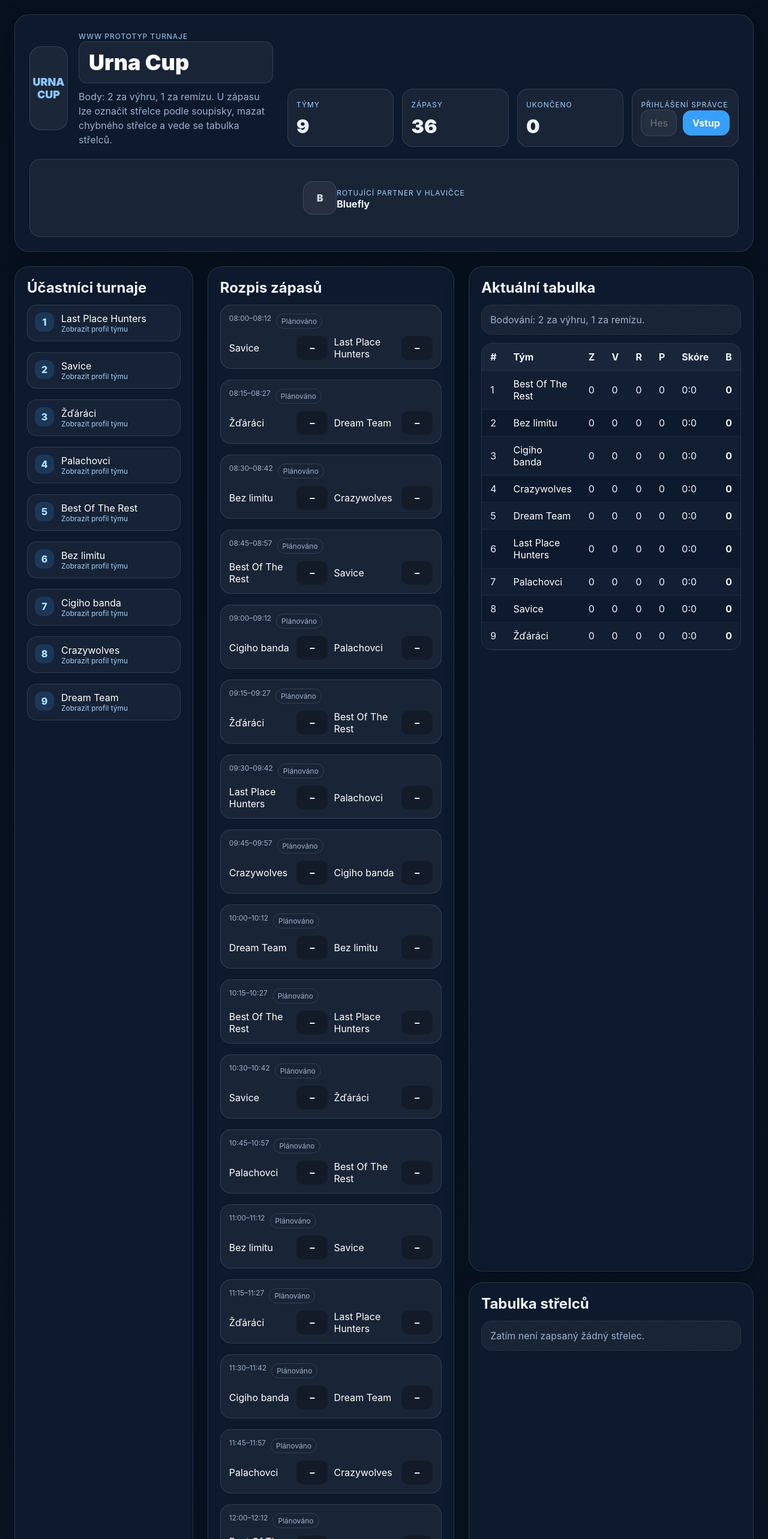
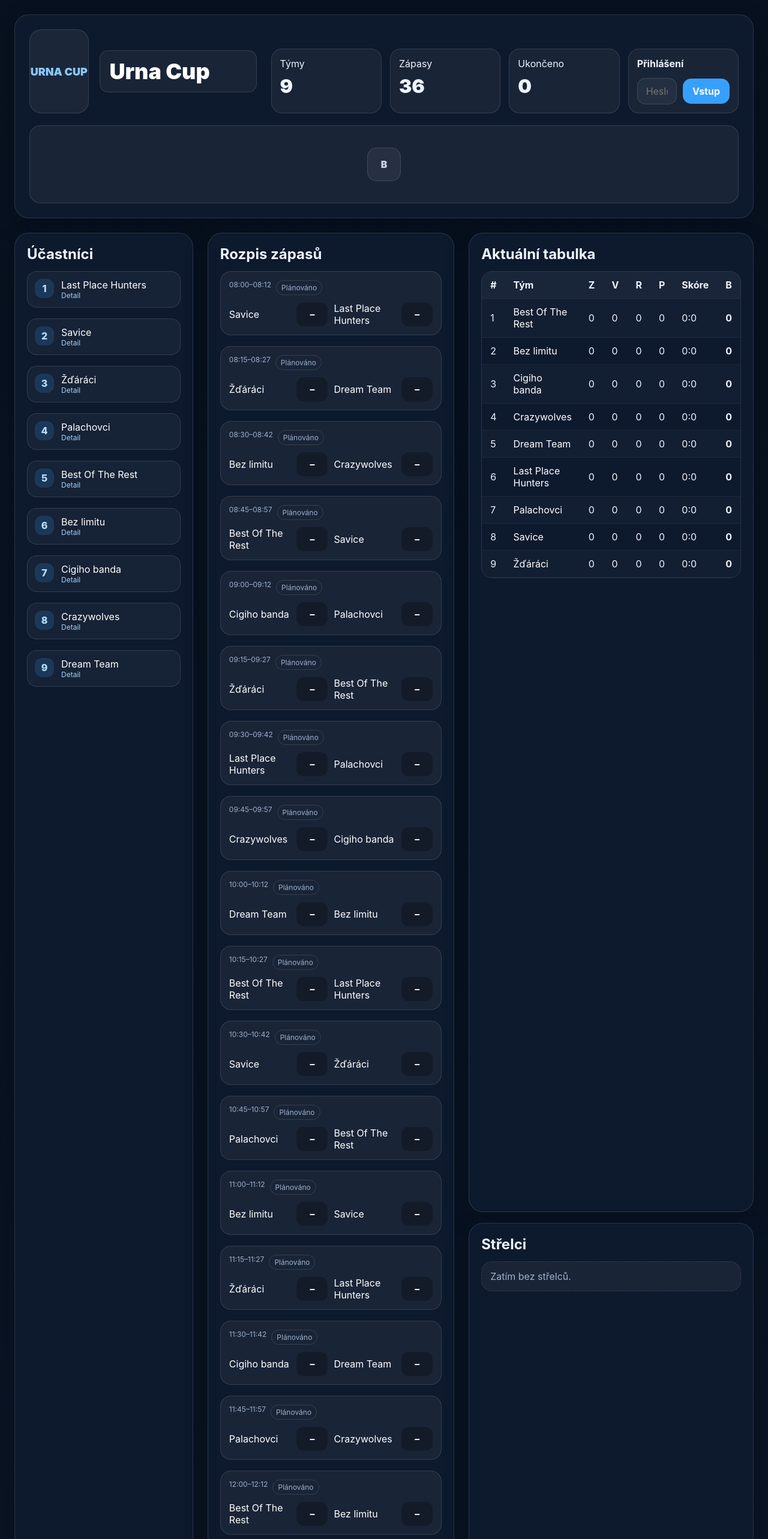
Before and after one commit to Urnacup/urnacup, a React (Vite) app: page / in a window 1280 px wide. Shown: the top 2566 px of the page at 60% size. Built offline with nearby package versions, Linux system fonts and the light colour scheme.

Commit message:
Update App.jsx

```diff
--- a/src/App.jsx
+++ b/src/App.jsx
@@ -1,6 +1,6 @@
 import React, { useEffect, useMemo, useState } from "react";
 
-const STORAGE_KEY = "urnacup-www-v2";
+const STORAGE_KEY = "urnacup-www-v3";
 const ADMIN_PASSWORD = "97531";
 const MATCH_DURATION_SECONDS = 12 * 60;
 const POINTS_WIN = 2;
@@ -151,6 +151,7 @@ function loadState() {
     const fallback = buildInitialState();
 
     const teams = Array.isArray(parsed.teams) ? parsed.teams : fallback.teams;
+
     const matches =
       Array.isArray(parsed.matches) && parsed.matches.length
         ? parsed.matches.map((m) => ({
@@ -399,7 +400,7 @@ function App() {
     if (!data.sponsors.length) return;
     const timer = setInterval(() => {
       setSponsorIndex((x) => (x + 1) % data.sponsors.length);
-    }, 2500);
+    }, 3000);
     return () => clearInterval(timer);
   }, [data.sponsors.length]);
 
@@ -631,8 +632,6 @@ function App() {
                 )}
               </div>
 
-              <div>
-                <div className="eyebrow">WWW prototyp turnaje</div>
               <input
                 className="title-input"
                 value={data.tournamentName}
@@ -642,11 +641,6 @@ function App() {
                 }
                 readOnly={!isAdmin}
               />
-                <div className="muted">
-                  Body: 2 za výhru, 1 za remízu. U zápasu lze označit střelce
-                  podle soupisky, mazat chybného střelce a vede se tabulka střelců.
-                </div>
-              </div>
             </div>
 
             <div className="stats">
@@ -660,10 +654,9 @@ function App() {
               <div className="card">
                 {isAdmin ? (
                   <>
-                    <div className="small-label success">Administrátor</div>
-                    <div className="card-title">Editace je odemčená</div>
+                    <div className="card-title">Administrátor</div>
                     <button
-                      className="button secondary"
+                      className="button secondary top-gap"
                       onClick={() => setIsAdmin(false)}
                     >
                       Odhlásit
@@ -671,8 +664,8 @@ function App() {
                   </>
                 ) : (
                   <>
-                    <div className="small-label">Přihlášení správce</div>
-                    <div className="row">
+                    <div className="card-title">Přihlášení</div>
+                    <div className="row top-gap">
                       <input
                         className="input"
                         type="password"
@@ -694,21 +687,16 @@ function App() {
 
           {currentSponsor ? (
             <div className="rotating">
-              <SponsorLogo sponsor={currentSponsor} />
-              <div>
-                <div className="small-label">Rotující partner v hlavičce</div>
-                <div className="card-title">{currentSponsor.name}</div>
-              </div>
+              <SponsorLogo sponsor={currentSponsor} large />
             </div>
           ) : null}
         </header>
 
         {isAdmin ? (
           <section className="panel">
-            <h2>Nastavení hlavičky</h2>
-            <div className="grid-two">
-              <div className="field-wrap">
-                <label>URL loga Urna Cupu</label>
+            <h2>Hlavička</h2>
+            <div className="field-wrap top-gap">
+              <label>Logo Urna Cupu</label>
               <input
                 className="input"
                 value={data.urnaLogoUrl}
@@ -718,16 +706,12 @@ function App() {
                 placeholder="https://..."
               />
             </div>
-              <div className="note">
-                V této verzi se obrázky vkládají přes přímou URL adresu.
-              </div>
-            </div>
           </section>
         ) : null}
 
         <div className="layout">
           <section className="panel">
-            <h2>Účastníci turnaje</h2>
+            <h2>Účastníci</h2>
 
             {isAdmin ? (
               <div className="row top-gap">
@@ -735,7 +719,7 @@ function App() {
                   className="input"
                   value={newTeamName}
                   onChange={(e) => setNewTeamName(e.target.value)}
-                  placeholder="Přidat nový tým"
+                  placeholder="Přidat tým"
                 />
                 <button className="button" onClick={addTeam}>
                   Přidat
@@ -769,12 +753,11 @@ function App() {
                         className="link-button tiny-link"
                         onClick={() => setSelectedTeamId(team.id)}
                       >
-                        Zobrazit profil týmu
+                        Detail
                       </button>
 
                       {isAdmin ? (
                         <div className="row mini-row">
-                          <span className="tiny">Nájezdy</span>
                           <input
                             className="mini-input"
                             type="number"
@@ -805,10 +788,10 @@ function App() {
             {isAdmin ? (
               <div className="grid-two top-gap">
                 <button className="button secondary" onClick={restoreFixedSchedule}>
-                  Obnovit pevný rozpis
+                  Obnovit rozpis
                 </button>
                 <button className="button secondary" onClick={resetData}>
-                  Obnovit demo data
+                  Reset
                 </button>
               </div>
             ) : null}
@@ -838,7 +821,7 @@ function App() {
                           : "Ukončeno"}
                       </span>
                       {sponsorName ? (
-                        <span className="sponsor-chip">Partner: {sponsorName}</span>
+                        <span className="sponsor-chip">{sponsorName}</span>
                       ) : null}
                     </div>
 
@@ -857,10 +840,6 @@ function App() {
           <section className="right-stack">
             <section className="panel">
               <h2>Aktuální tabulka</h2>
-
-              <div className="note top-gap">
-                Bodování: 2 za výhru, 1 za remízu.
-              </div>
 
               {isAdmin ? (
                 <div className="manual-box top-gap">
@@ -875,10 +854,10 @@ function App() {
                         }))
                       }
                     />
-                    Zapnout ruční pořadí tabulky
+                    Ruční pořadí
                   </label>
 
-                  <div className="stack">
+                  <div className="stack top-gap">
                     {data.teams
                       .slice()
                       .sort((a, b) => a.name.localeCompare(b.name, "cs"))
@@ -914,7 +893,6 @@ function App() {
                       <th>P</th>
                       <th>Skóre</th>
                       <th>B</th>
-
                     </tr>
                   </thead>
                   <tbody>
@@ -939,7 +917,6 @@ function App() {
                         <td>
                           <strong>{row.points}</strong>
                         </td>
-
                       </tr>
                     ))}
                   </tbody>
@@ -948,10 +925,10 @@ function App() {
             </section>
 
             <section className="panel">
-              <h2>Tabulka střelců</h2>
+              <h2>Střelci</h2>
 
               {scorers.length === 0 ? (
-                <div className="empty top-gap">Zatím není zapsaný žádný střelec.</div>
+                <div className="empty top-gap">Zatím bez střelců.</div>
               ) : (
                 <div className="table-wrap top-gap">
                   <table>
@@ -995,10 +972,10 @@ function App() {
                     className="input"
                     value={newSponsorLogo}
                     onChange={(e) => setNewSponsorLogo(e.target.value)}
-                    placeholder="Odkaz na logo (URL)"
+                    placeholder="URL loga"
                   />
                   <button className="button" onClick={addSponsor}>
-                    Přidat sponzora
+                    Přidat
                   </button>
                 </div>
               ) : null}
@@ -1028,7 +1005,7 @@ function App() {
                                 logoUrl: e.target.value,
                               })
                             }
-                            placeholder="Odkaz na logo (URL)"
+                            placeholder="URL loga"
                           />
                         </>
                       ) : (
@@ -1104,17 +1081,20 @@ function removeSponsorDirect(setData, sponsorId) {
 function Stat({ label, value }) {
   return (
     <div className="card">
-      <div className="small-label">{label}</div>
+      <div className="stat-label">{label}</div>
       <div className="stat-value">{value}</div>
     </div>
   );
 }
 
-function SponsorLogo({ sponsor }) {
+function SponsorLogo({ sponsor, large = false }) {
+  const className = large ? "sponsor-logo sponsor-logo-large" : "sponsor-logo";
+
   if (sponsor.logoUrl) {
-    return <img className="sponsor-logo" src={sponsor.logoUrl} alt={sponsor.name} />;
-  }
-  return <div className="sponsor-logo fallback">{sponsorInitials(sponsor.name)}</div>;
+    return <img className={className} src={sponsor.logoUrl} alt={sponsor.name} />;
+  }
+
+  return <div className={`${className} fallback`}>{sponsorInitials(sponsor.name)}</div>;
 }
 
 function TeamModal({
@@ -1139,16 +1119,13 @@ function TeamModal({
     <div className="modal-overlay">
       <div className="modal large">
         <div className="modal-header">
-          <div>
-            <div className="small-label">Profil týmu</div>
           <div className="card-title big">{team.name}</div>
-          </div>
           <button className="button secondary" onClick={onClose}>
             Zavřít
           </button>
         </div>
 
-        <div className="modal-grid">
+        <div className="modal-grid team-modal-grid">
           <div className="stack">
             <div className="panel small-panel">
               <div className="grid-two">
@@ -1169,7 +1146,7 @@ function TeamModal({
                   placeholder="Každý hráč na samostatný řádek"
                 />
               ) : roster.length === 0 ? (
-                <div className="empty top-gap">Soupiska zatím nebyla doplněna.</div>
+                <div className="empty top-gap">Soupiska zatím není vyplněná.</div>
               ) : (
                 <div className="stack top-gap">
                   {roster.map((player, i) => (
@@ -1187,7 +1164,7 @@ function TeamModal({
               <h3>Odehraná utkání</h3>
               <div className="stack top-gap">
                 {played.length === 0 ? (
-                  <div className="empty">Tým ještě nemá odehrané utkání.</div>
+                  <div className="empty">Bez odehraného zápasu.</div>
                 ) : (
                   played.map((m) => (
                     <MatchLine key={m.id} match={m} teamId={team.id} teams={teams} />
@@ -1200,7 +1177,7 @@ function TeamModal({
               <h3>Příští program</h3>
               <div className="stack top-gap">
                 {upcoming.length === 0 ? (
-                  <div className="empty">Další utkání zatím nejsou.</div>
+                  <div className="empty">Bez dalšího programu.</div>
                 ) : (
                   upcoming.map((m) => (
                     <MatchLine
@@ -1255,7 +1232,8 @@ function MatchModal({
       teamName: getTeamName(teams, entry.teamId),
     }));
 
-  const latestScorer = match.scorers && match.scorers.length
+  const latestScorer =
+    match.scorers && match.scorers.length
       ? match.scorers[match.scorers.length - 1]
       : null;
 
@@ -1264,7 +1242,6 @@ function MatchModal({
       <div className="modal xlarge">
         <div className="modal-header">
           <div>
-            <div className="small-label">Detail utkání</div>
             <div className="card-title big">
               {homeTeam?.name} vs. {awayTeam?.name}
             </div>
@@ -1278,10 +1255,6 @@ function MatchModal({
         {sponsor ? (
           <div className="sponsor-banner">
             <SponsorLogo sponsor={sponsor} />
-            <div>
-              <div className="small-label">Partner utkání</div>
-              <div className="card-title">{sponsor.name}</div>
-            </div>
           </div>
         ) : null}
 
@@ -1316,21 +1289,21 @@ function MatchModal({
 
             {isAdmin ? (
               <div className="panel small-panel">
-                <h3>Administrace utkání a střelců</h3>
+                <h3>Správa zápasu</h3>
 
                 <div className="button-grid top-gap">
                   <button
                     className="button"
                     onClick={() => onAddGoal(match.id, "home", "Neurčený střelec")}
                   >
-                    + domácí bez střelce
+                    + domácí
                   </button>
 
                   <button
                     className="button"
                     onClick={() => onAddGoal(match.id, "away", "Neurčený střelec")}
                   >
-                    + hosté bez střelce
+                    + hosté
                   </button>
 
                   <button
@@ -1346,7 +1319,7 @@ function MatchModal({
                       }
                     }}
                   >
-                    {match.live.running ? "Pozastavit čas" : "Spustit čas"}
+                    {match.live.running ? "Stop" : "Start"}
                   </button>
 
                   <button
@@ -1364,7 +1337,7 @@ function MatchModal({
 
                 <div className="grid-two top-gap">
                   <RosterScorerPicker
-                    title={`Střelci ${homeTeam?.name || ""}`}
+                    title={homeTeam?.name || ""}
                     players={homeRoster}
                     selected={homePlayer}
                     onSelect={setHomePlayer}
@@ -1376,7 +1349,7 @@ function MatchModal({
                   />
 
                   <RosterScorerPicker
-                    title={`Střelci ${awayTeam?.name || ""}`}
+                    title={awayTeam?.name || ""}
                     players={awayRoster}
                     selected={awayPlayer}
                     onSelect={setAwayPlayer}
@@ -1389,7 +1362,7 @@ function MatchModal({
                 </div>
 
                 <div className="grid-two top-gap">
-                  <Field label="Manuální skóre domácí">
+                  <Field label="Domácí">
                     <input
                       className="input"
                       type="number"
@@ -1400,7 +1373,7 @@ function MatchModal({
                     />
                   </Field>
 
-                  <Field label="Manuální skóre hosté">
+                  <Field label="Hosté">
                     <input
                       className="input"
                       type="number"
@@ -1426,7 +1399,7 @@ function MatchModal({
                     </select>
                   </Field>
 
-                  <Field label="Sponzor utkání">
+                  <Field label="Sponzor">
                     <select
                       className="input"
                       value={match.sponsorId}
@@ -1434,7 +1407,7 @@ function MatchModal({
                         onMatchChange(match.id, { sponsorId: e.target.value })
                       }
                     >
-                      <option value="">Bez partnera utkání</option>
+                      <option value="">Bez sponzora</option>
                       {sponsors.map((s) => (
                         <option key={s.id} value={s.id}>
                           {s.name}
@@ -1444,7 +1417,7 @@ function MatchModal({
                   </Field>
                 </div>
 
-                <Field label="Titulek přenosu" className="top-gap">
+                <Field label="Titulek" className="top-gap">
                   <input
                     className="input"
                     value={match.live.overlayTitle}
@@ -1454,12 +1427,12 @@ function MatchModal({
                   />
                 </Field>
 
-                <div className="row top-gap">
+                <div className="row top-gap wrap">
                   <button
                     className="button secondary"
                     onClick={() => onMatchChange(match.id, { status: "live" })}
                   >
-                    Označit jako živě
+                    Označit živě
                   </button>
 
                   <button
@@ -1488,7 +1461,7 @@ function MatchModal({
               <h3>Střelci zápasu</h3>
 
               {scorerEntries.length === 0 ? (
-                <div className="empty top-gap">Zatím není zapsaný žádný střelec.</div>
+                <div className="empty top-gap">Zatím bez střelce.</div>
               ) : (
                 <div className="stack top-gap">
                   {scorerEntries.map((row) => (
@@ -1516,10 +1489,10 @@ function MatchModal({
             </div>
 
             <div className="panel small-panel">
-              <h3>Události zápasu</h3>
+              <h3>Události</h3>
               <div className="stack top-gap">
                 {(match.live.events || []).length === 0 ? (
-                  <div className="empty">Zatím bez událostí.</div>
+                  <div className="empty">Bez událostí.</div>
                 ) : (
                   match.live.events.map((event) => (
                     <div className="mini-card" key={event.id}>
@@ -1531,7 +1504,7 @@ function MatchModal({
             </div>
 
             <div className="panel small-panel">
-              <h3>Stav zápasu</h3>
+              <h3>Stav</h3>
               <div className="stack top-gap">
                 <InfoLine label="Čas" value={match.time || "—"} />
                 <InfoLine
@@ -1561,7 +1534,7 @@ function RosterScorerPicker({ title, players, selected, onSelect, onConfirm }) {
       <div className="card-title">{title}</div>
 
       {players.length === 0 ? (
-        <div className="empty top-gap">Nejdřív doplň soupisku týmu.</div>
+        <div className="empty top-gap">Nejdřív doplň soupisku.</div>
       ) : (
         <>
           <div className="picker-list top-gap">
@@ -1577,7 +1550,7 @@ function RosterScorerPicker({ title, players, selected, onSelect, onConfirm }) {
           </div>
 
           <button className="button top-gap" disabled={!selected} onClick={onConfirm}>
-            Přidat gól vybraného střelce
+            Přidat gól
           </button>
         </>
       )}
```
Lines whose indentation alone changed are shown as unchanged.
